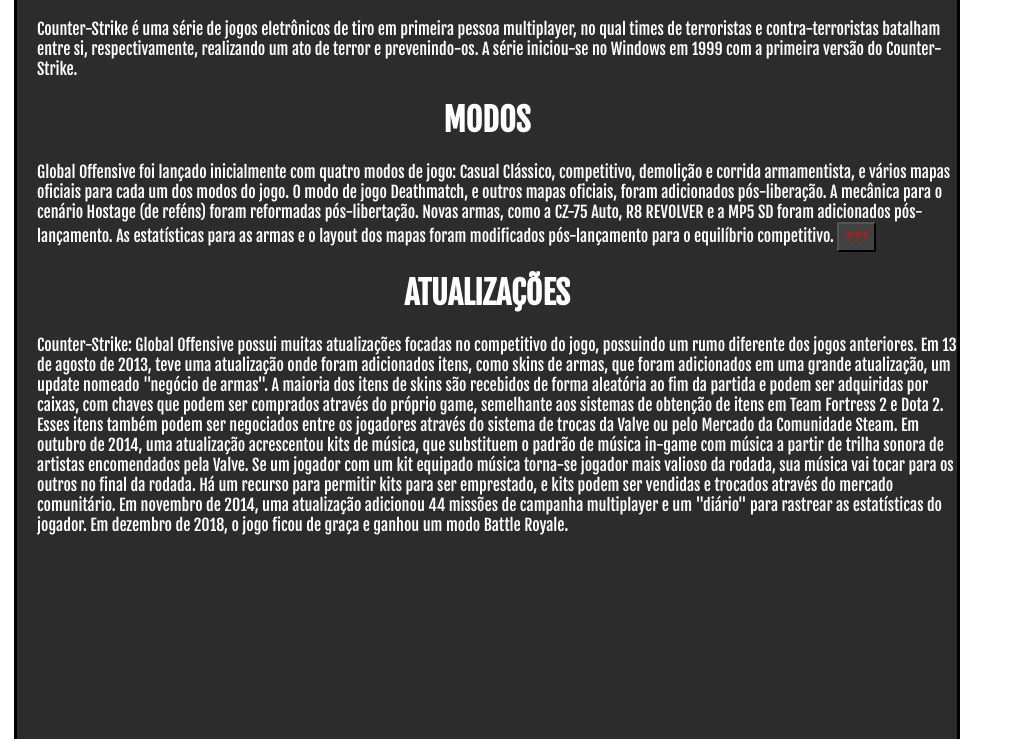
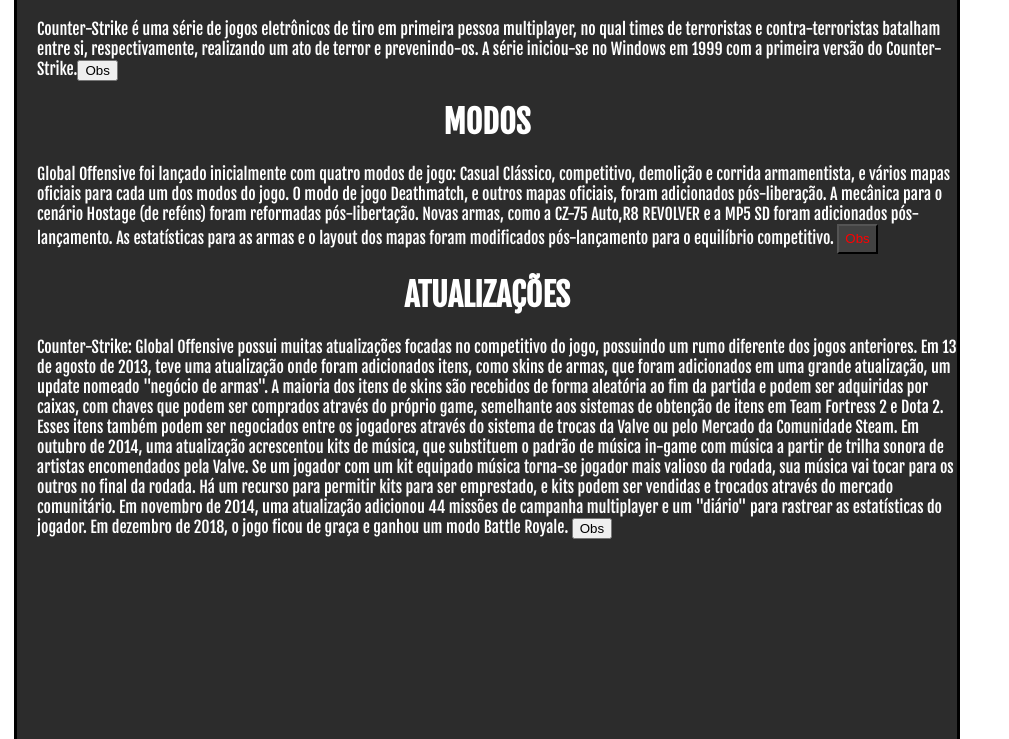
Before and after one commit to Askgyzinho/RedesCs, a plain HTML site: page index.html in a window 1280 px wide. Shown: the part 662-1401 px from the top of the page, without its empty margins (0-1009 px from the left). Drawn offline with Linux system fonts and the light colour scheme.

Commit message:
Update index.html

```diff
--- a/index.html
+++ b/index.html
@@ -26,13 +26,9 @@
       <h1>CS</h1>
         <p>  Counter-Strike é uma série de jogos eletrônicos de tiro em primeira pessoa multiplayer,
           no qual times de terroristas e contra-terroristas batalham entre si, respectivamente, realizando um ato de terror e prevenindo-os.
-          A série iniciou-se no Windows em 1999 com a primeira versão do Counter-Strike.</p>
+          A série iniciou-se no Windows em 1999 com a primeira versão do Counter-Strike.<button type="button" id="cs1-6">Obs</button> </p>
         <h1>MODOS</h1>
-          <p>Global Offensive foi lançado inicialmente com quatro modos de jogo: Casual Clássico, competitivo, demolição e corrida armamentista, e vários mapas oficiais para cada um dos modos do jogo.
-            O modo de jogo Deathmatch, e outros mapas oficiais, foram adicionados pós-liberação. A mecânica para o cenário Hostage (de reféns) foram reformadas pós-libertação. Novas armas, como a CZ-75 Auto,
-            R8 REVOLVER e a MP5 SD foram adicionados pós-lançamento. As estatísticas para as armas e o layout dos mapas foram modificados pós-lançamento para o equilíbrio competitivo.
-            <button type="button" id="expande-texto">???</button>
-          </p>
+          <p>Global Offensive foi lançado inicialmente com quatro modos de jogo: Casual Clássico, competitivo, demolição e corrida armamentista, e vários mapas oficiais para cada um dos modos do jogo. O modo de jogo Deathmatch, e outros mapas oficiais, foram adicionados pós-liberação. A mecânica para o cenário Hostage (de reféns) foram reformadas pós-libertação. Novas armas, como a CZ-75 Auto,R8 REVOLVER e a MP5 SD foram adicionados pós-lançamento. As estatísticas para as armas e o layout dos mapas foram modificados pós-lançamento para o equilíbrio competitivo. <button type="button" id="expande-texto">Obs</button></p>
         <h1>ATUALIZAÇÕES</h1>
           <p> Counter-Strike: Global Offensive possui muitas atualizações focadas no competitivo do jogo, possuindo um rumo diferente dos jogos anteriores.
             Em 13 de agosto de 2013, teve uma atualização onde foram adicionados itens, como skins de armas, que foram adicionados em uma grande atualização,
@@ -43,8 +39,8 @@
             Se um jogador com um kit equipado música torna-se jogador mais valioso da rodada, sua música vai tocar para os outros no final da rodada. Há um recurso para permitir kits para ser emprestado,
             e kits podem ser vendidas e trocados através do mercado comunitário.
             Em novembro de 2014, uma atualização adicionou 44 missões de campanha multiplayer e um "diário" para rastrear as estatísticas do jogador.
-            Em dezembro de 2018, o jogo ficou de graça e ganhou um modo Battle Royale.</p>
+            Em dezembro de 2018, o jogo ficou de graça e ganhou um modo Battle Royale. <button type="button" id="atualizacao">Obs</button></p>
         </main>
-        <script src="arquivo.js" charset="utf-8"></script>
+        <script src="Index.js" charset="utf-8"></script>
       </body>
       </html>
```
